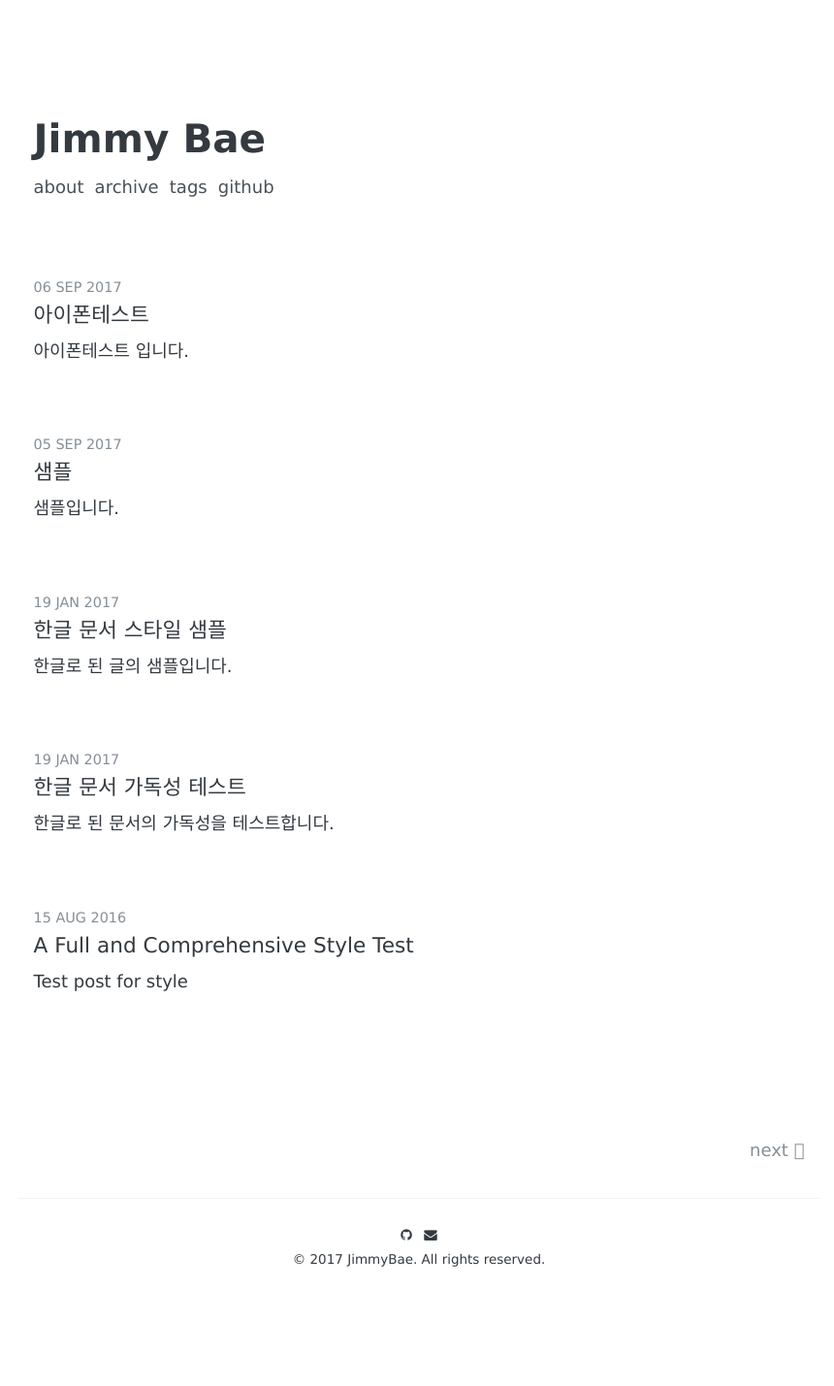
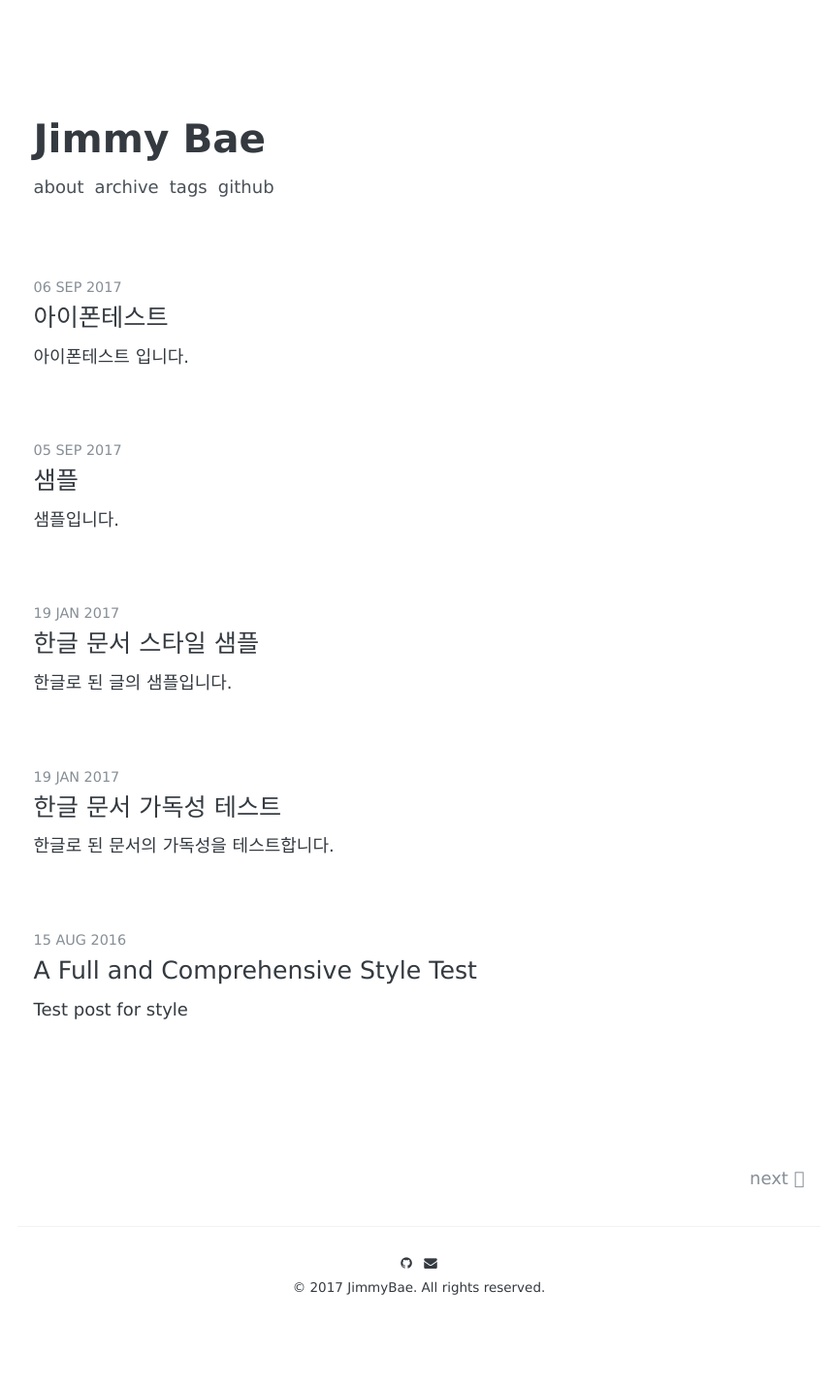
Before and after one commit to jimmybae/jimmybae.github.io, a Jekyll site: the page built from index.html, in a window 1280 px wide. Shown: the whole page at 97% size, without its empty margins (208-1068 px from the left). Built offline with Jekyll 4.4.1, drawn with Linux system fonts in a browser that asks for light colours; some web fonts are replaced; the list of posts is cut into pages by our own code; before the commit the page ends 1400 px from its top, so only the background shows below that.

Commit message:
css edit

```diff
--- a/_sass/_site.scss
+++ b/_sass/_site.scss
@@ -202,8 +202,8 @@ body {
 
     &-title {
       margin-bottom: .3rem;
-      font-size : 1.2rem;
-      font-weight: 400;
+      font-size : 1.4rem;
+      font-weight: 500;
     }
 
     &-date {
```
